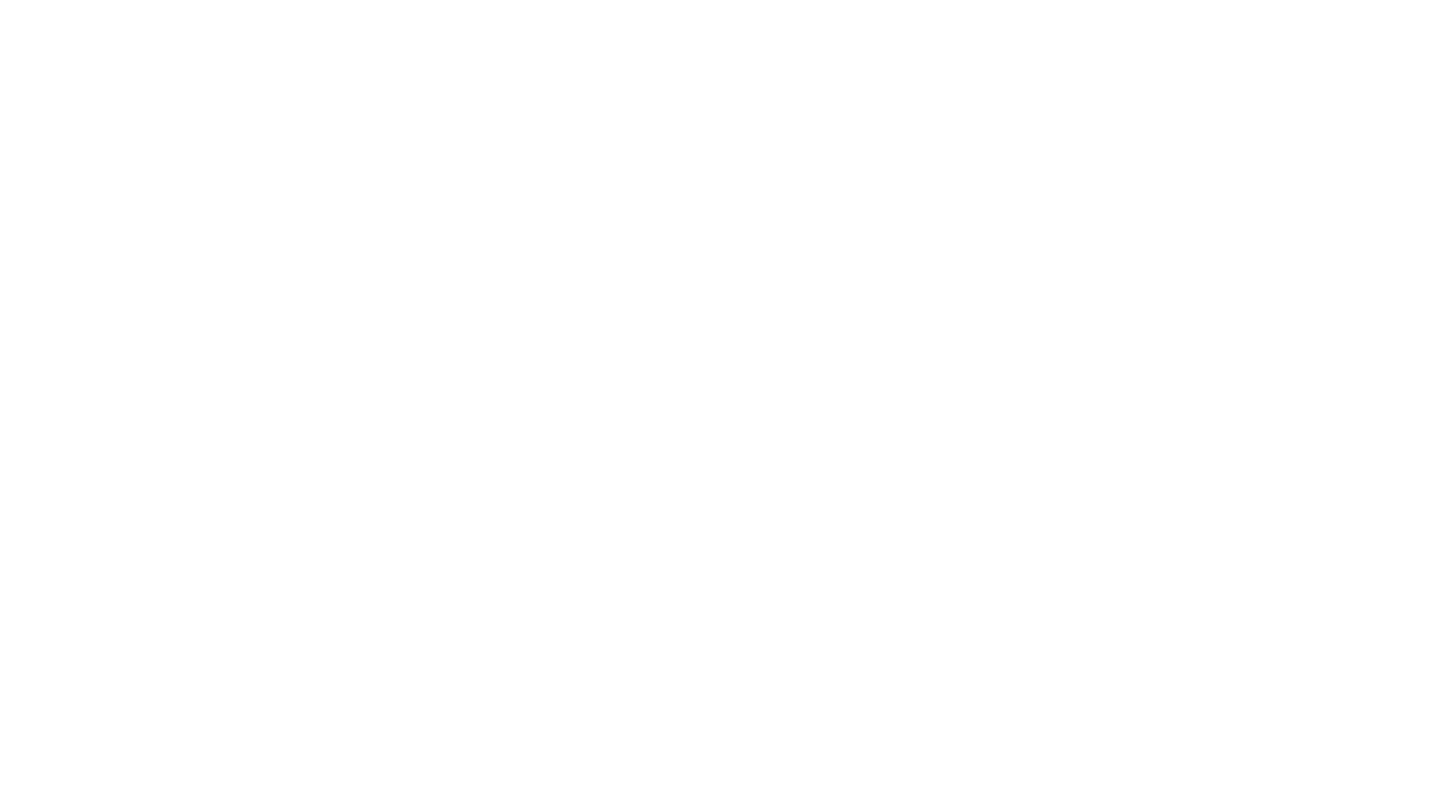
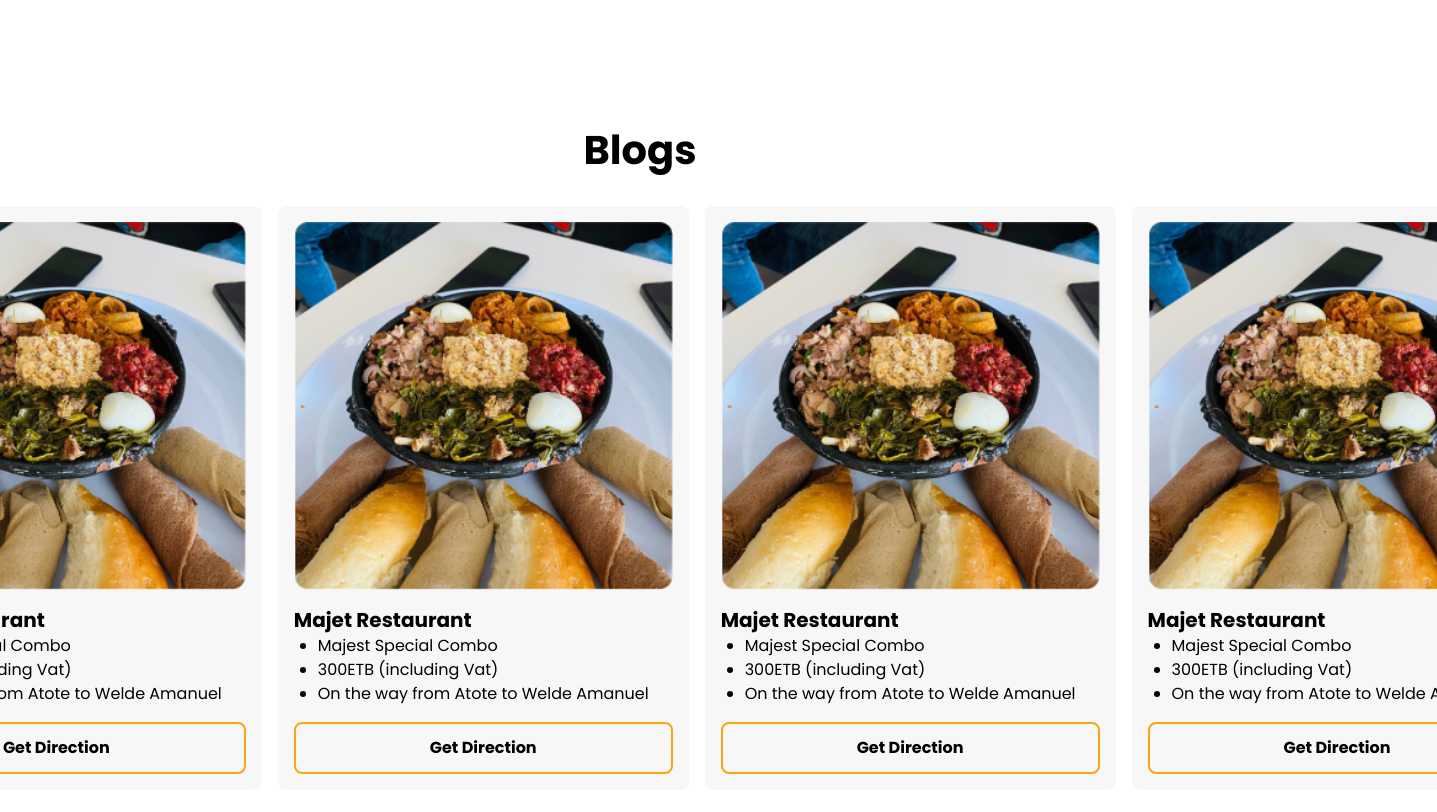
Before and after one commit to darikmohammed/hawassa-gebeta, a React (Create React App) app: page / in a window 1280 px wide. Shown: the part 2680-3492 px from the top of the page, 1437 px wide, since content can reach past the window. Before the commit the page ends 2742 px from the top, so only its background shows below. Built offline with nearby package versions, Linux system fonts and the light colour scheme; the HTML template or start-up script is replaced by a standard one.

Commit message:
Add Blogs card

```diff
--- /dev/null
+++ b/src/components/Blogs.jsx
@@ -0,0 +1,23 @@
+import React from 'react';
+import Card from './Blogs/Card';
+
+function Blogs() {
+  return (
+    <section class=" bg-white flex flex-col items-center py-16 px-40 gap-8">
+      <h1 class=" text-h4 font-bold">Blogs</h1>
+      <div class="flex flex-nowrap px-2 overflow-x-auto no-scrollbar gap-4 snap-x snap-mandatory">
+        <Card />
+        <Card />
+        <Card />
+        <Card />
+        <Card />
+        <Card />
+        <Card />
+        <Card />
+        <Card />
+      </div>
+    </section>
+  );
+}
+
+export default Blogs;
--- /dev/null
+++ b/src/components/Blogs/Card.jsx
@@ -0,0 +1,22 @@
+import React from 'react';
+
+function Card() {
+  return (
+    <div class=" flex-none snap-always snap-center bg-black_light p-4 rounded-lg flex flex-col gap-4">
+      <img src="./img/blogs/Majet.png" alt="Majet" />
+      <div>
+        <h1 class=" font-bold text-xl">Majet Restaurant</h1>
+        <ul class="list-disc px-6">
+          <li>Majest Special Combo</li>
+          <li>300ETB (including Vat)</li>
+          <li>On the way from Atote to Welde Amanuel </li>
+        </ul>
+      </div>
+      <button class="rounded-lg border-solid border-2 border-primary_light py-3 px-5 font-semibold">
+        Get Direction
+      </button>
+    </div>
+  );
+}
+
+export default Card;
--- a/src/components/Body.jsx
+++ b/src/components/Body.jsx
@@ -1,5 +1,6 @@
 import React from 'react';
 import AboutUs from './AboutUs';
+import Blogs from './Blogs';
 import Home from './Home';
 import Service from './Service';
 import Work from './Work';
@@ -11,6 +12,7 @@
       <AboutUs />
       <Work />
       <Service />
+      <Blogs />
     </div>
   );
 }
--- a/src/index.css
+++ b/src/index.css
@@ -1,6 +1,17 @@
 @tailwind base;
 @tailwind components;
 @tailwind utilities;
+
+@layer utilities {
+  .no-scrollbar::-webkit-scrollbar {
+    display: none;
+  }
+
+  .no-scrollbar {
+    -ms-overflow-style: none;
+    scrollbar-width: none;
+  }
+}
 
 body {
   margin: 0;
```
Also changed, not shown: public/img/blogs/Majet.png (added).
